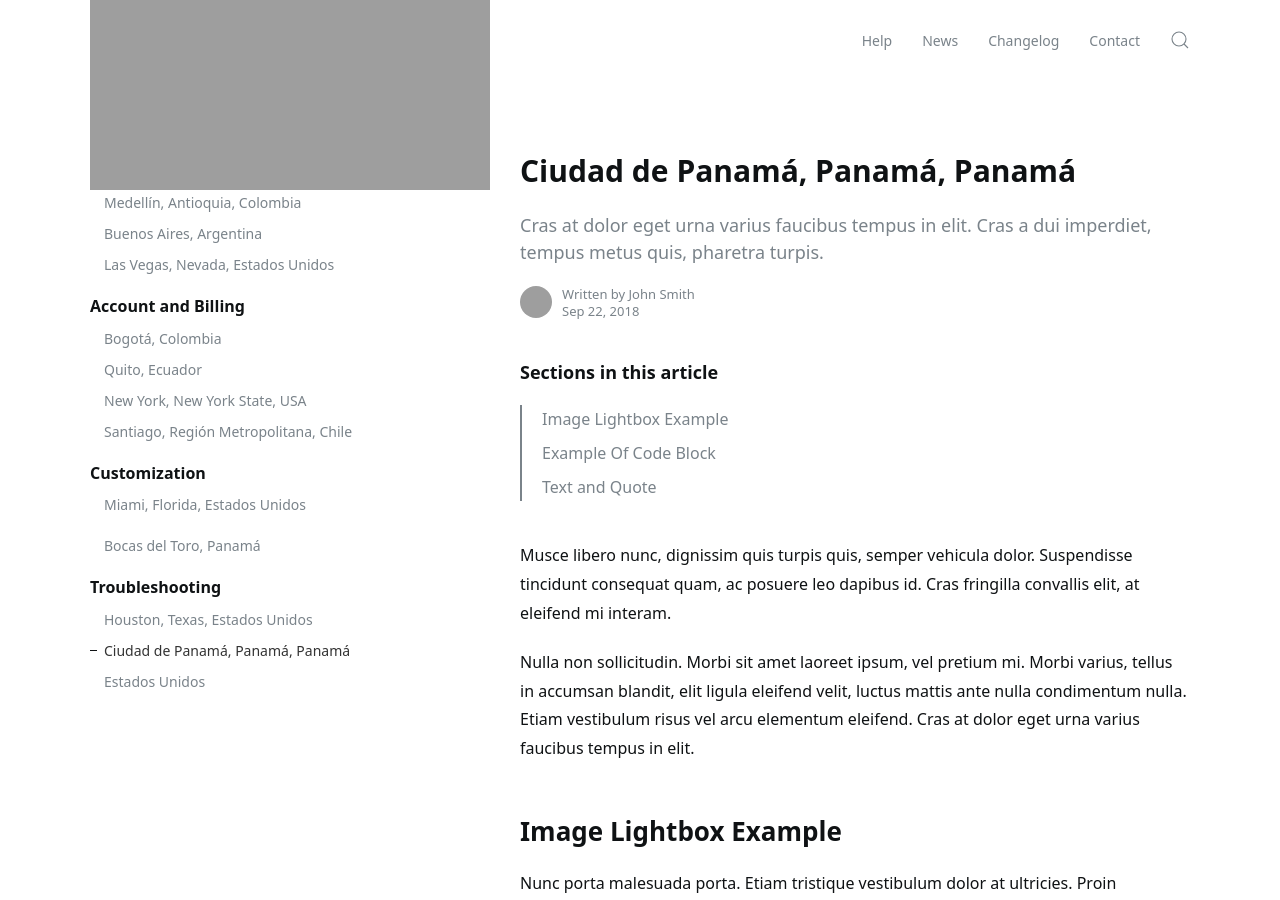
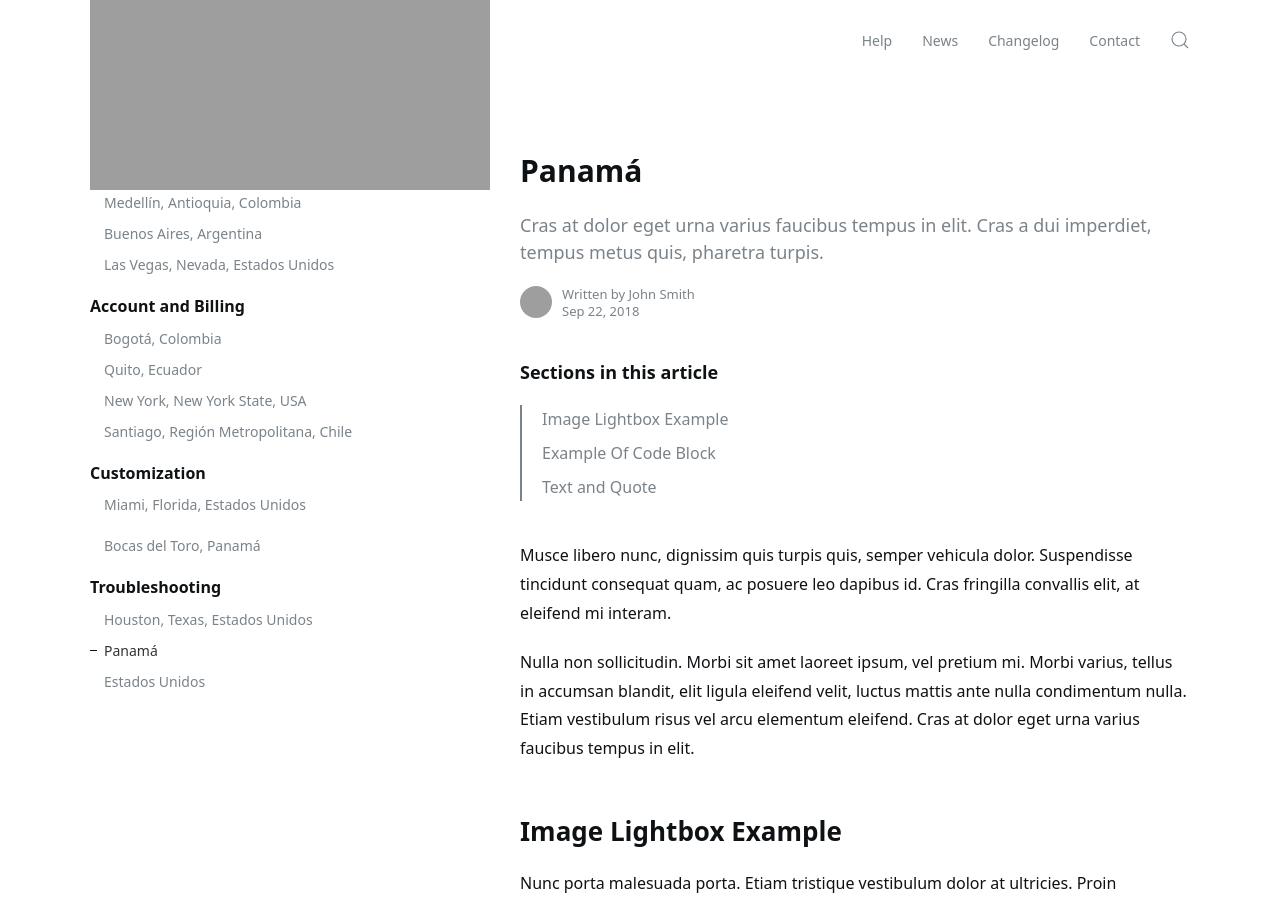
Before and after one commit to jelmii/jelmii.github.io, a Jekyll site: the page built from _docs/collections.md, in a window 1280 px wide and 900 px high. Built offline with Jekyll 4.4.1, drawn with Linux system fonts in a browser that asks for light colours; grey boxes are pictures that could not be loaded.

Commit message:
Update collections.md

```diff
--- a/_docs/collections.md
+++ b/_docs/collections.md
@@ -1,6 +1,6 @@
 ---
 layout: doc
-title: Ciudad de Panamá, Panamá, Panamá
+title: Panamá
 subtitle: Cras at dolor eget urna varius faucibus tempus in elit. Cras a dui imperdiet, tempus metus quis, pharetra turpis.
 author:
 tags: featured
```
